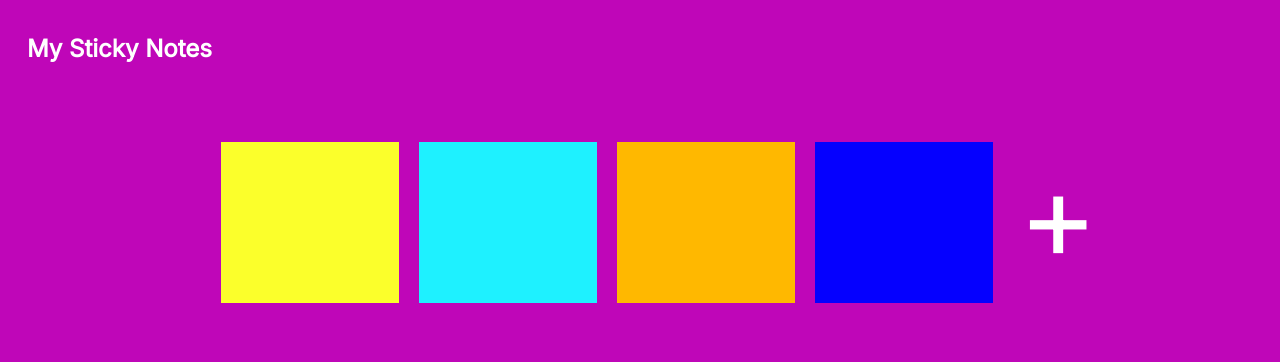
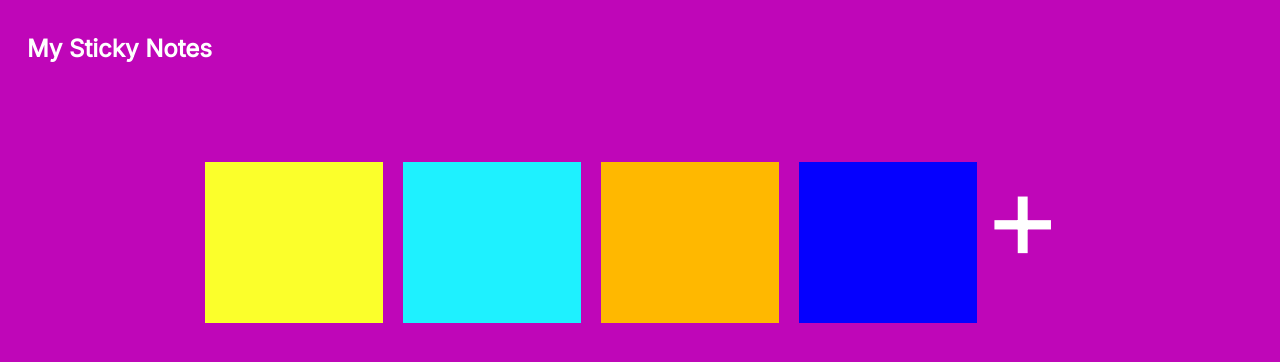
Before and after one commit to marinaongithub/sticky-notes-frontend-friday, a React (Create React App) app in the folder sticky-notes/: page / in a window 1280 px wide. Shown: the top 362 px of the page. Built offline with nearby package versions, Linux system fonts and the light colour scheme.

Commit message:
Updated notes area css to better fit figma design

```diff
--- a/sticky-notes/src/notesArea/notesArea.css
+++ b/sticky-notes/src/notesArea/notesArea.css
@@ -3,7 +3,8 @@
     flex-direction: row;
     margin-left:38px;
     margin-top: 59px;
-    justify-content: center;
+    justify-content: flex-end;
+    width: 80%;
   }
 
 .notes {
@@ -11,4 +12,5 @@
     flex-direction: row;
     justify-content: center;
     flex-wrap: wrap;
+
 }
--- a/sticky-notes/src/notesArea/stickyNote/stickyNote.css
+++ b/sticky-notes/src/notesArea/stickyNote/stickyNote.css
@@ -1,7 +1,7 @@
 .stickyNote {
     width: 178px;
     height: 161px;
-    margin: 20px 20px 20px 0px;
+    margin: 40px 0px 20px 20px;
 }
 
 .text {
```
Also changed, not shown: 1 other file (tests, documents, lock files or other folders).
